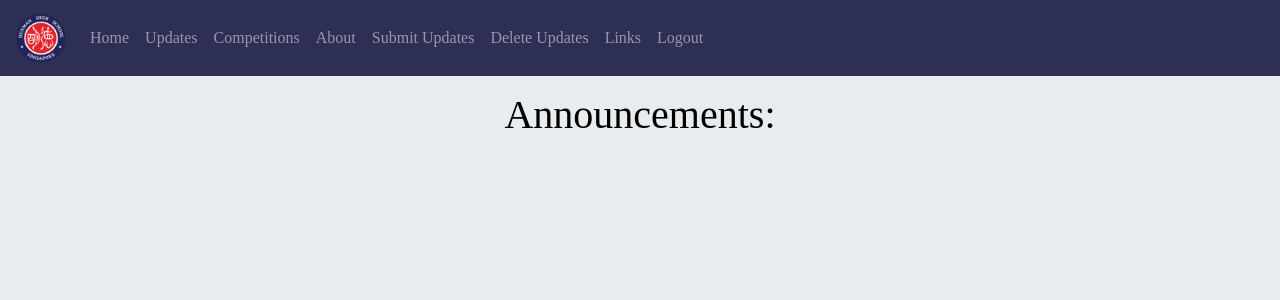
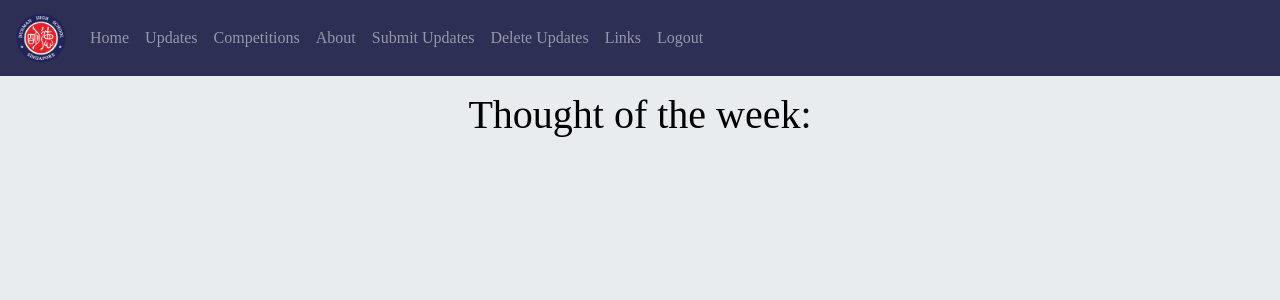
Before and after one commit to sp0002/dunmanapp, a Flask app: page /totw in a window 1280 px wide. Shown: the top 300 px of the page. Run offline with Flask 2, Linux system fonts and the light colour scheme; the visitor is signed in with stand-in values (Sample User, id 1); data that the repository does not hold is empty; parts of the project's set-up code (start-up, migrations or seed data) failed here and were passed over; some libraries are stand-ins or nearby versions; some web fonts are replaced.

Commit message:
Update totw.html

```diff
--- a/templates/totw.html
+++ b/templates/totw.html
@@ -10,7 +10,7 @@
   <meta content="width=device-width, initial-scale=1" name="viewport" />
 </head>
 
-<h1 class="header">Announcements:</h1>
+<h1 class="header">Thought of the week:</h1>
 
 <form action="/totw_details" method="get">
 
```
